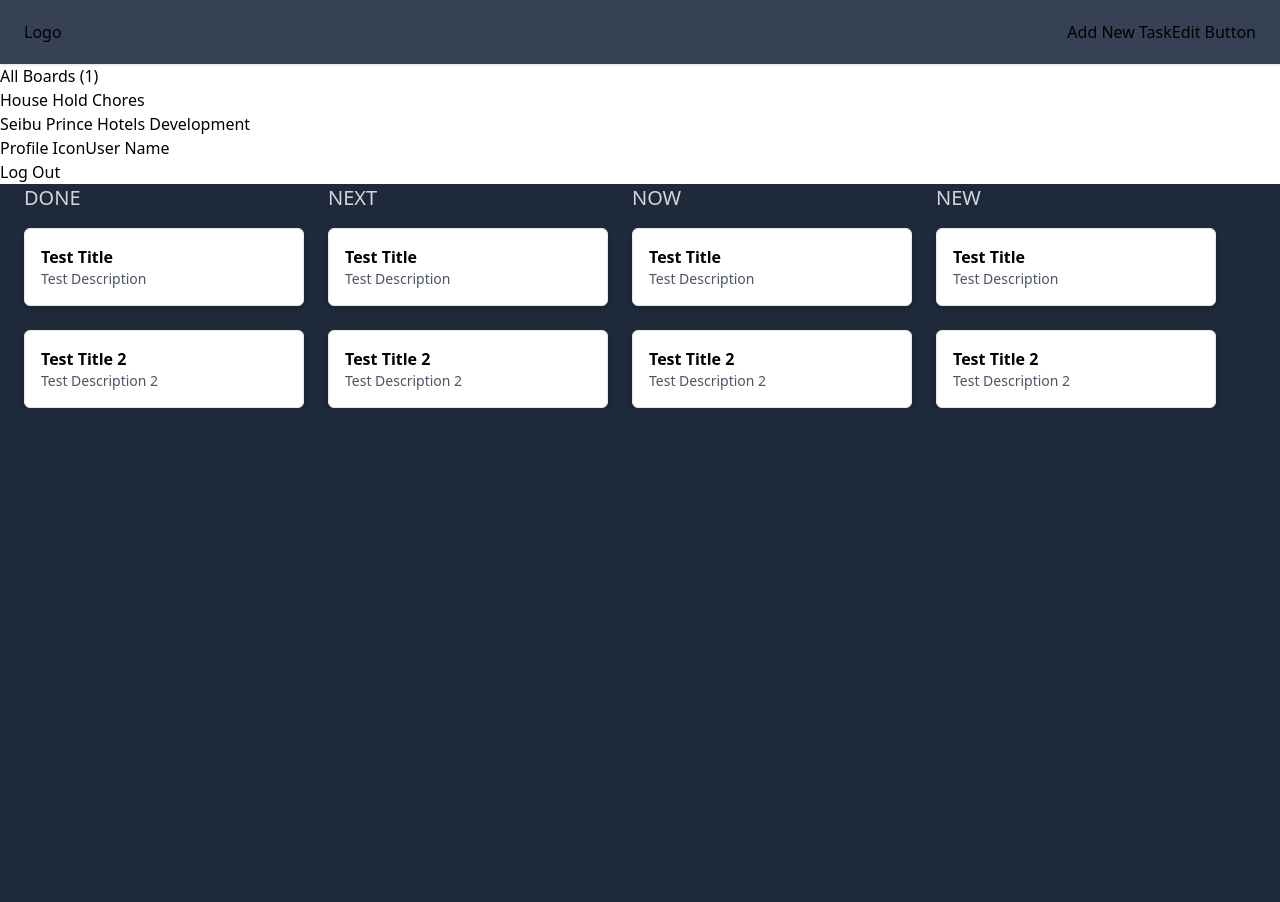
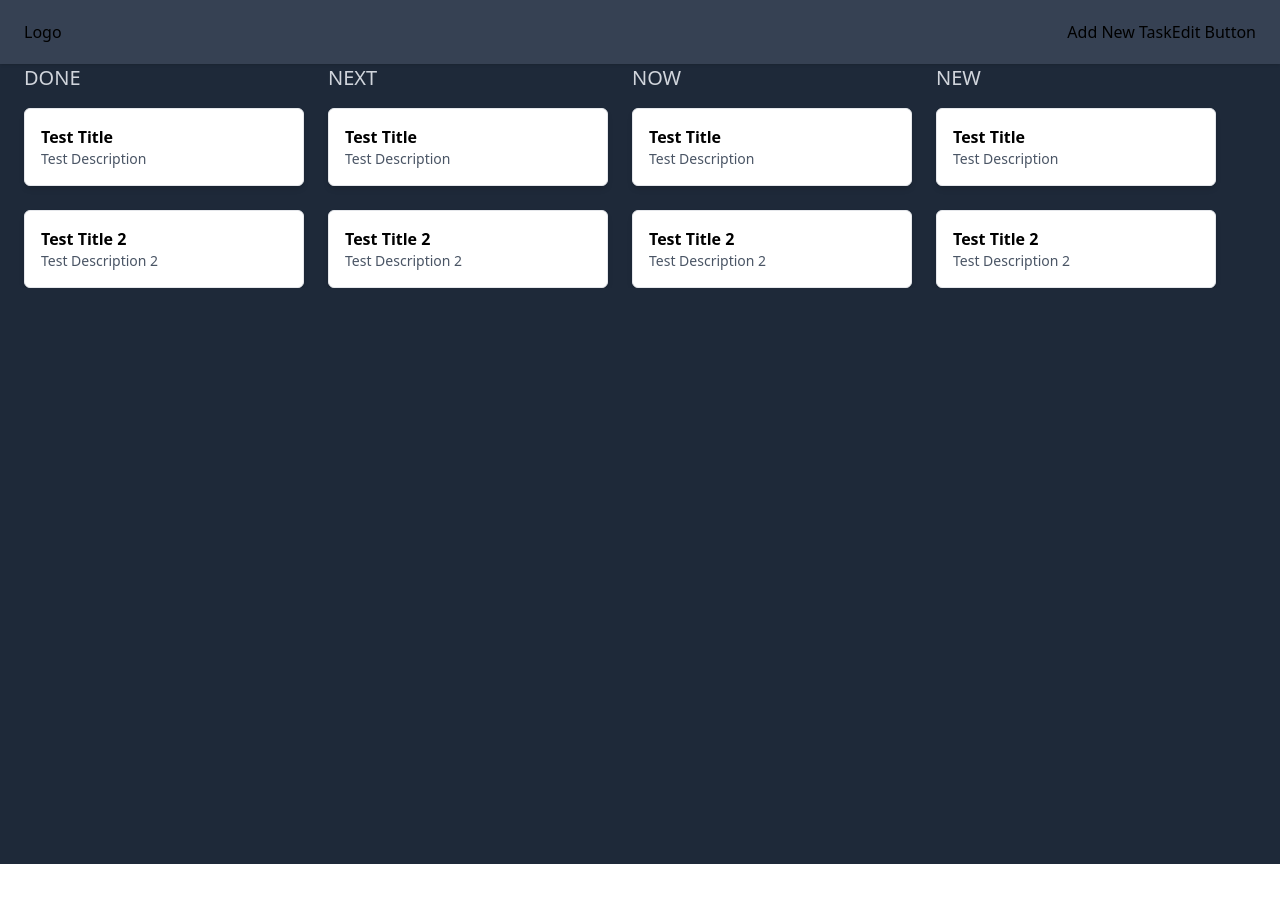
Before and after one commit to Kenta-Asakura/task-ease, a React (Vite) app in the folder task-ease/: page / in a window 1280 px wide. Shown: the top 902 px of the page. After the commit the page ends 864 px from the top, so only its background shows below. Built offline with nearby package versions, Linux system fonts and the light colour scheme.

Commit message:
SideBar Component unrendred, NavBar styling changes

```diff
--- a/task-ease/src/App.jsx
+++ b/task-ease/src/App.jsx
@@ -10,7 +10,7 @@ function App() {
     <div>
       <NavBar />
 
-      <SideBar />
+      {/* <SideBar /> */}
 
       <KanbanPage></KanbanPage>
     </div>
--- a/task-ease/src/components/NavBar.jsx
+++ b/task-ease/src/components/NavBar.jsx
@@ -1,6 +1,6 @@
 function NavBar() {
   return (
-    <header className="flex flex-row items-center min-h-[55px] md:min-h-[64px] px-4 md:px-6 bg-gray-700 shadow-sm">
+    <header className="fixed inset-0 flex flex-row items-center h-[55px] md:h-[64px] px-4 md:px-6 bg-gray-700 shadow-sm">
       <nav className="flex flex-row justify-between content-center w-full">
         <button>
           {/* <img src="" alt="" /> */}
--- a/task-ease/src/pages/KanbanPage.jsx
+++ b/task-ease/src/pages/KanbanPage.jsx
@@ -2,7 +2,7 @@ import Board from "../components/Board";
 
 function KanbanPage() {
   return (
-    <div className="min-h-screen bg-gray-800">
+    <div className="min-h-screen bg-gray-800 mt-[55px] md:mt-[64px]">
       <Board />
     </div>
   )
```
